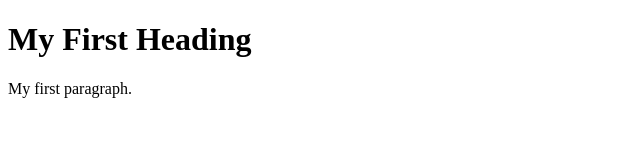
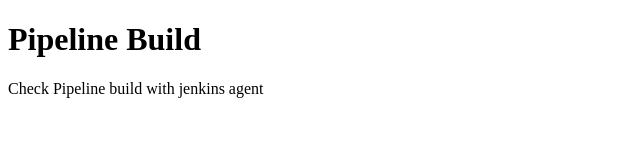
Before and after one commit to Zakir1109022/ostad-cicd-test, a plain HTML site: page index.html in a window 1280 px wide. Shown: the whole page, without its empty margins (0-640 px from the left). Drawn offline with Linux system fonts and the light colour scheme.

Commit message:
added build content

```diff
--- a/index.html
+++ b/index.html
@@ -2,8 +2,8 @@
 <html>
 <body>
 
-<h1>My First Heading</h1>
-<p>My first paragraph.</p>
+<h1>Pipeline Build</h1>
+<p>Check Pipeline build with jenkins agent</p>
 
 </body>
 </html>
```
